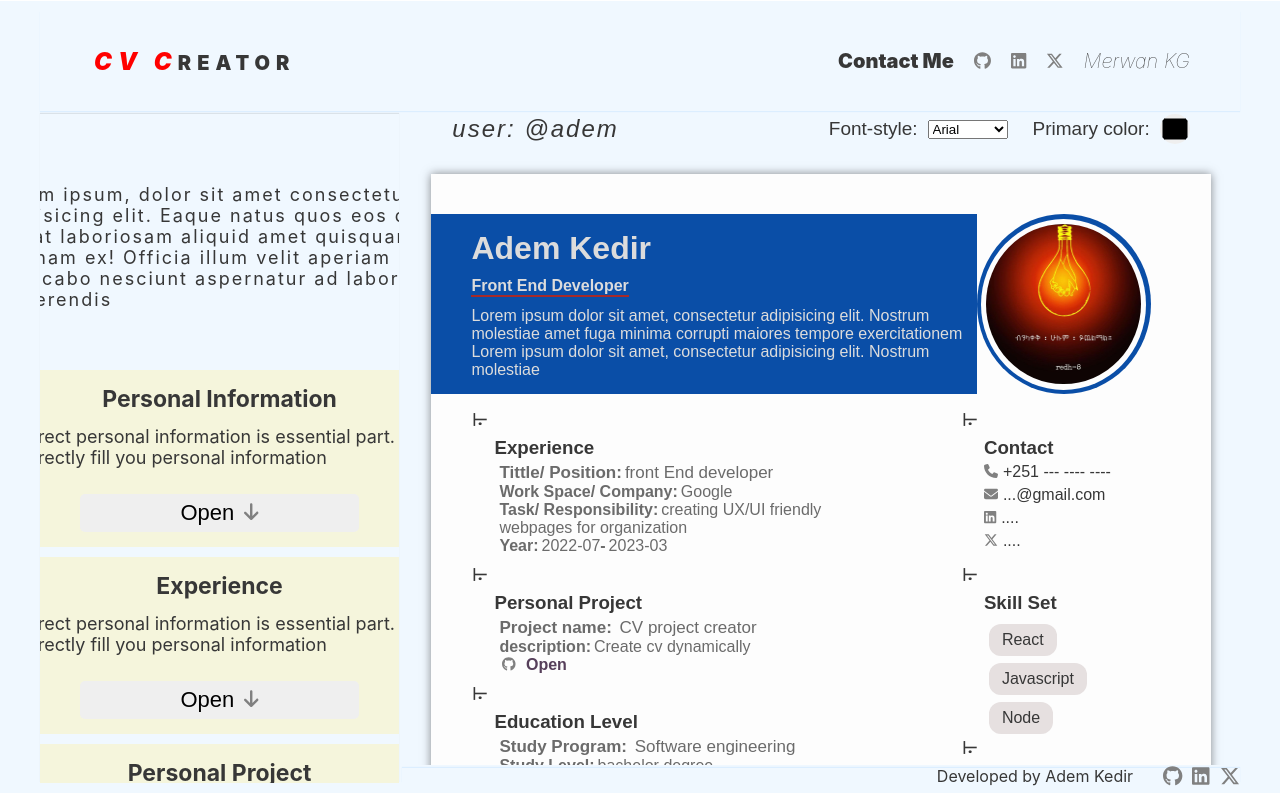
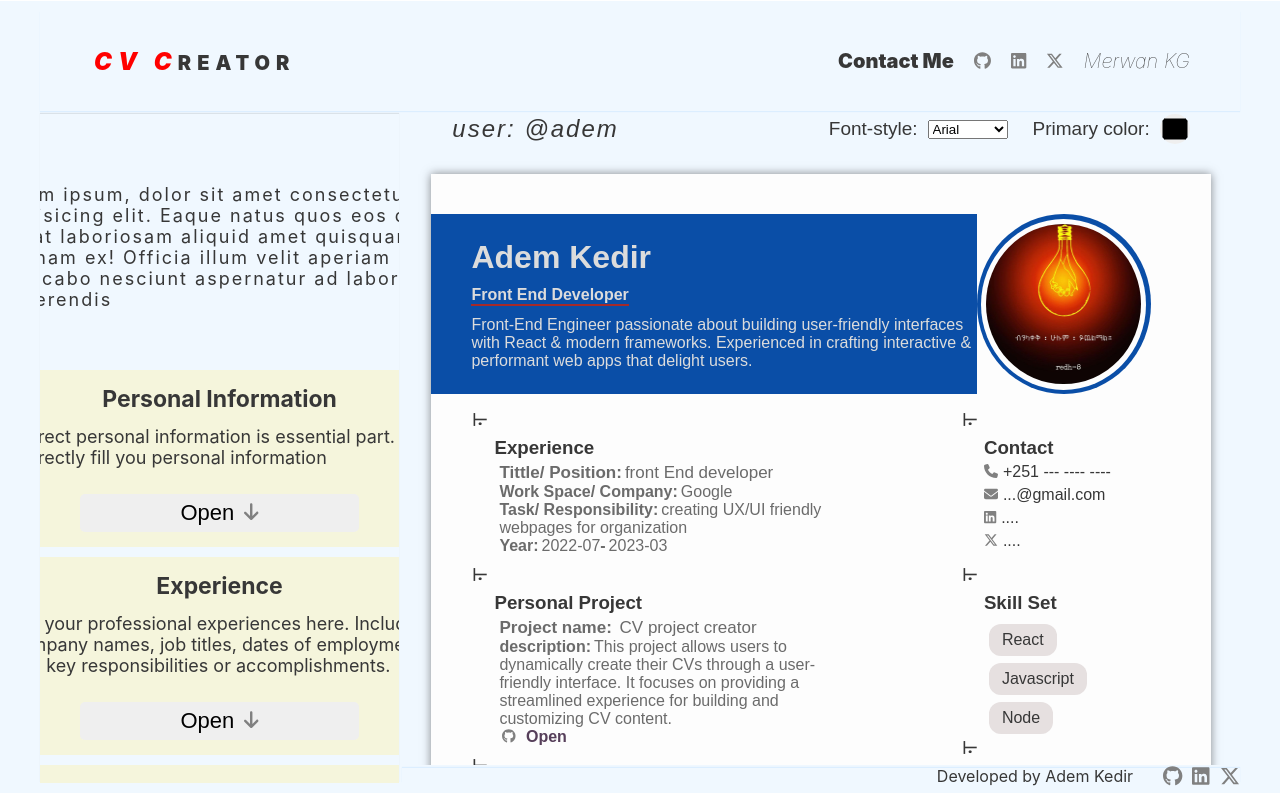
Before and after one commit to marwanGA09/Cv-project, a React (Vite) app: page / in a window 1280 px wide. Built offline with nearby package versions, Linux system fonts and the light colour scheme.

Commit message:
create semantically correct placeholder text

```diff
--- a/src/App.jsx
+++ b/src/App.jsx
@@ -11,7 +11,6 @@ import {
 import {
   faArrowDown,
   faArrowUp,
-  faClose,
   faEnvelope,
   faPhone,
 } from '@fortawesome/free-solid-svg-icons';
@@ -49,8 +48,10 @@ function SideBarCvContainerGroup() {
     getLocalStorage('localPersonalProject')
   ) || {
     projectName: { a0: 'CV project creator' },
-    projectDescription: { a0: 'Create cv dynamically' },
-    projectURL: { a0: 'https//:' },
+    projectDescription: {
+      a0: 'This project allows users to dynamically create their CVs through a user-friendly interface. It focuses on providing a streamlined experience for building and customizing CV content.',
+    },
+    projectURL: { a0: 'https://your-cv-project-link.com' },
   };
 
   // *********
@@ -91,7 +92,7 @@ function SideBarCvContainerGroup() {
   const [personalInformation, setPersonalInformation] = useState({
     fullName: 'Adem Kedir',
     profession: 'Front end developer',
-    description: `Lorem ipsum dolor sit amet, consectetur adipisicing elit. Nostrum molestiae amet fuga minima corrupti maiores tempore exercitationem Lorem ipsum dolor sit amet, consectetur adipisicing elit. Nostrum molestiae `,
+    description: `Front-End Engineer passionate about building user-friendly interfaces with React & modern frameworks. Experienced in crafting interactive & performant web apps that delight users.`,
   });
   const [experienceData, setExperienceData] = useState(initialExperience);
   const [personalProject, setPersonalProject] = useState(
@@ -407,9 +408,7 @@ function SideBar({
           tittle={'Experience'}
           currentActive={currentActive}
           onCurrentActive={setCurrentActive}
-          description={
-            'correct personal information is essential part. correctly fill you personal information'
-          }
+          description={`List your professional experiences here. Include company names, job titles, dates of employment, and key responsibilities or accomplishments.`}
         >
           <ExperienceInput
             onExperienceInput={onExperienceInput}
@@ -421,9 +420,7 @@ function SideBar({
           tittle={'Personal Project'}
           currentActive={currentActive}
           onCurrentActive={setCurrentActive}
-          description={
-            'correct personal information is essential part. correctly fill you personal information'
-          }
+          description={`Highlight your personal projects here. Showcase your skills, creativity, and problem-solving abilities. Briefly describe each project, including its purpose, technologies used, and any achievements.`}
         >
           {/* personalProject, onPersonalProject, onPersonalProjectDelete, */}
           <PersonalProjectInput
@@ -436,9 +433,7 @@ function SideBar({
           tittle={'Education Level'}
           currentActive={currentActive}
           onCurrentActive={setCurrentActive}
-          description={
-            'correct personal information is essential part. correctly fill you personal information'
-          }
+          description={`List your educational background here. Include the names of institutions, degrees earned, majors or specializations, and graduation dates.`}
         >
           {/*  onEducationData, onEducationDelete  */}
           <EducationInput
@@ -451,9 +446,7 @@ function SideBar({
           tittle={'Personal Achievement'}
           currentActive={currentActive}
           onCurrentActive={setCurrentActive}
-          description={
-            'correct personal information is essential part. correctly fill you personal information'
-          }
+          description={`Highlight your accomplishments and accolades here. Showcase your skills, dedication, and any significant achievements that go beyond formal education.`}
         >
           <PersonalAchievementInput
             onPersonalAchievement={onPersonalAchievement}
@@ -465,9 +458,7 @@ function SideBar({
           tittle={'Contact'}
           currentActive={currentActive}
           onCurrentActive={setCurrentActive}
-          description={
-            'correct personal information is essential part. correctly fill you personal information'
-          }
+          description={`Provide your preferred methods of contact here. This could include email address, phone number, professional social media profiles (e.g., LinkedIn, GitHub).`}
         >
           <SocialMediaInput onSocialMedia={onSocialMedia} />
         </Card>
@@ -476,9 +467,7 @@ function SideBar({
           tittle={'Skill Set'}
           currentActive={currentActive}
           onCurrentActive={setCurrentActive}
-          description={
-            'correct personal information is essential part. correctly fill you personal information'
-          }
+          description={`Highlight your technical and soft skills here. Categorize and list your skills, and optionally indicate proficiency levels.`}
         >
           {/*onskill input  */}
           <SkillSetInput onSkills={onSkills} onSkillDelete={onSkillDelete} />
@@ -488,9 +477,7 @@ function SideBar({
           tittle={'Language'}
           currentActive={currentActive}
           onCurrentActive={setCurrentActive}
-          description={
-            'correct personal information is essential part. correctly fill you personal information'
-          }
+          description={`ist the languages you speak and your proficiency level in each. This information can be valuable for employers seeking multilingual candidates.`}
         >
           <LanguageInput
             onLanguage={onLanguage}
@@ -502,9 +489,7 @@ function SideBar({
           tittle={'Interest/ Hobbies'}
           currentActive={currentActive}
           onCurrentActive={setCurrentActive}
-          description={
-            'correct personal information is essential part. correctly fill you personal information'
-          }
+          description={`Share your interests and hobbies here. This can help potential employers get a better sense of you as a person and your well-roundedness.`}
         >
           <InterestInput
             onInterest={onInterest}
```
